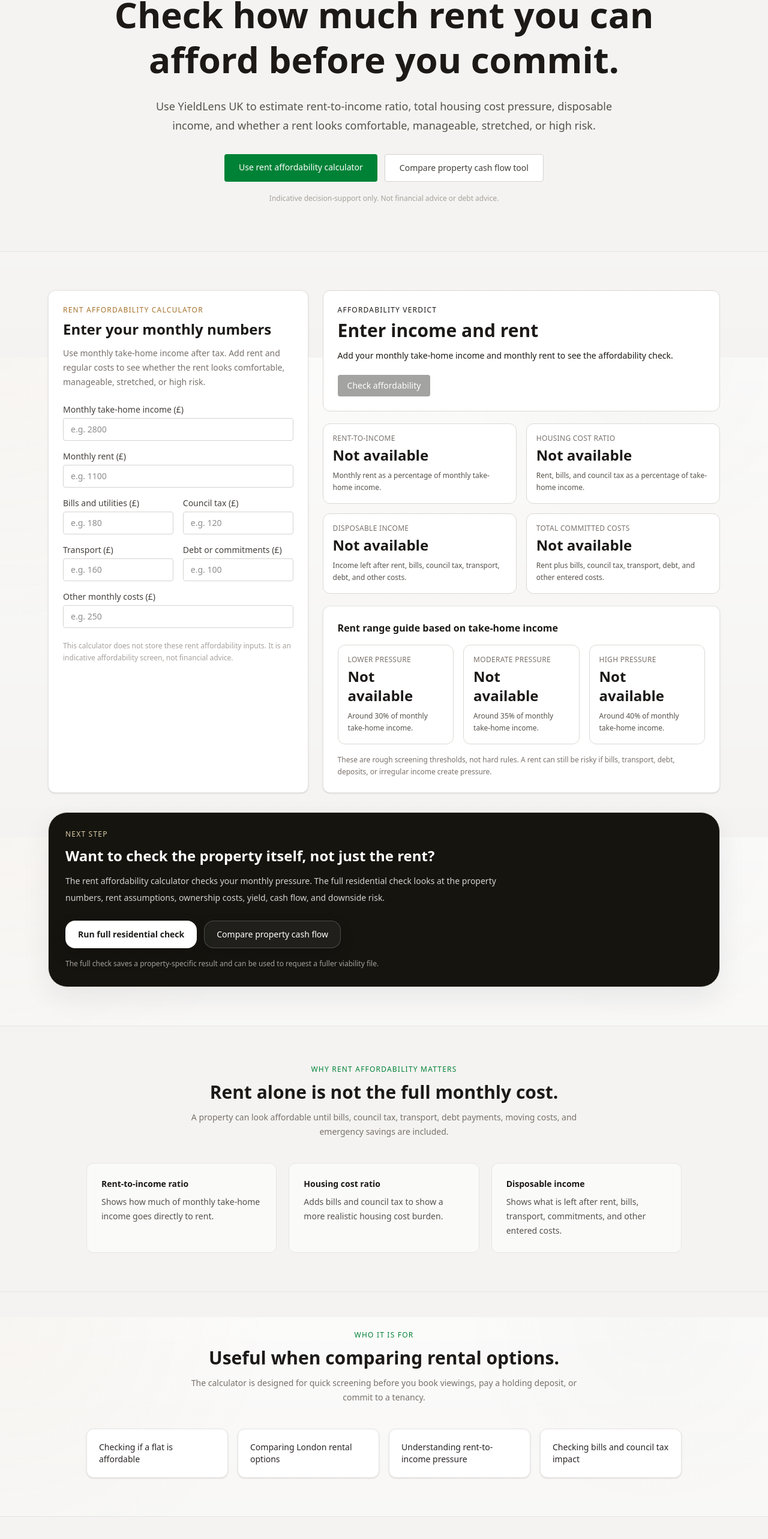
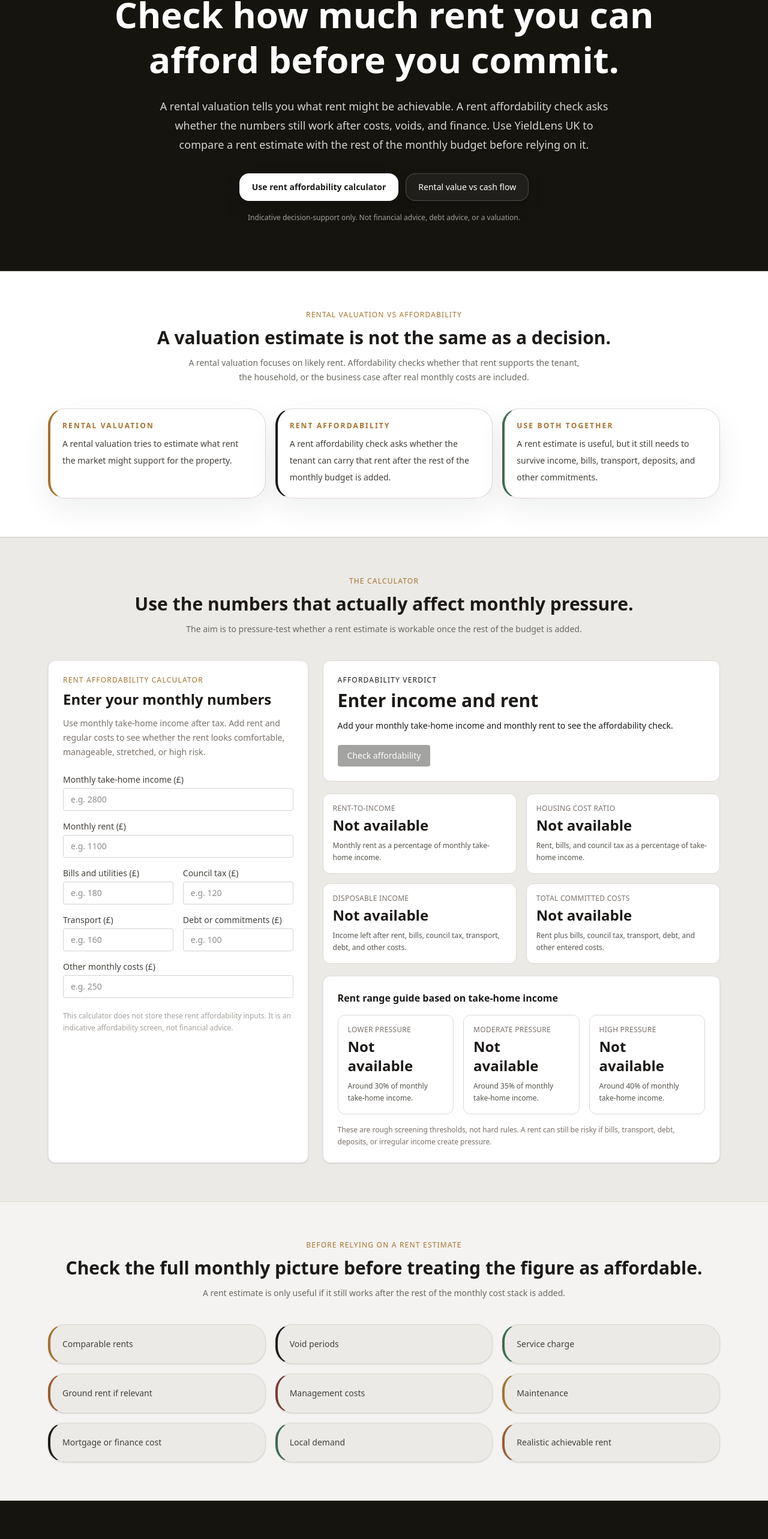
Before and after one commit to samueljcarlon/yieldlens-uk, a Next.js app: page /rent-affordability-check in a window 1280 px wide. Shown: the part 204-2770 px from the top of the page at 60% size. Built offline with nearby package versions, Linux system fonts and the light colour scheme.

Commit message:
Improve rent affordability search intent

```diff
--- a/app/rent-affordability-check/page.tsx
+++ b/app/rent-affordability-check/page.tsx
@@ -3,18 +3,25 @@
 import JsonLd from '@/components/JsonLd';
 import RentAffordabilityTool from '@/components/RentAffordabilityTool';
 import ToolConversionPanel from '@/components/ToolConversionPanel';
+import {
+  heroPrimaryCtaClass,
+  heroSecondaryCtaClass,
+  memoBandClass,
+  surfaceCardClass,
+  surfaceCardSoftClass,
+} from '@/components/yieldLensUi';
 
 export const metadata: Metadata = {
-  title: 'Rent Affordability Calculator UK | YieldLens UK',
+  title: 'Rent Affordability Check | Rental Value vs Cash Flow | YieldLens UK',
   description:
-    'Use the YieldLens UK rent affordability calculator to estimate rent-to-income ratio, housing cost pressure, disposable income, and monthly rent risk.',
+    'Compare a rental value estimate with real rent affordability. Use YieldLens UK to test rent against income, bills, council tax, transport, and commitments before relying on the number.',
   alternates: {
     canonical: '/rent-affordability-check',
   },
   openGraph: {
-    title: 'Rent Affordability Calculator UK | YieldLens UK',
+    title: 'Rent Affordability Check | Rental Value vs Cash Flow | YieldLens UK',
     description:
-      'Estimate whether monthly rent looks comfortable, manageable, stretched, or high risk using income, bills, council tax, transport, and commitments.',
+      'Check how much rent you can afford and compare the result with a rental value estimate before relying on the number.',
     url: 'https://yieldlens.co.uk/rent-affordability-check',
   },
 };
@@ -34,6 +41,11 @@
     question: 'Does the calculator include bills?',
     answer:
       'Yes. You can add estimated bills, council tax, transport, debt payments, and other monthly costs to see a more realistic picture than rent alone.',
+  },
+  {
+    question: 'Is this a rental valuation?',
+    answer:
+      'No. YieldLens UK does not provide a rental valuation. It helps compare a rent estimate with the rest of the monthly budget so you can pressure-test whether the number is workable.',
   },
   {
     question: 'Is this financial advice?',
@@ -68,7 +80,7 @@
     {
       '@type': 'ListItem',
       position: 2,
-      name: 'Rent Affordability Calculator',
+      name: 'Rent Affordability Check',
       item: 'https://yieldlens.co.uk/rent-affordability-check',
     },
   ],
@@ -76,7 +88,7 @@
 
 const useCases = [
   'Checking if a flat is affordable',
-  'Comparing London rental options',
+  'Comparing rental value with cash flow',
   'Understanding rent-to-income pressure',
   'Checking bills and council tax impact',
 ];
@@ -90,27 +102,78 @@
   'The property is manageable only if all other costs stay unusually low.',
 ];
 
+const rentalValuationPoints = [
+  {
+    title: 'Rental valuation',
+    text: 'A rental valuation tries to estimate what rent the market might support for the property.',
+  },
+  {
+    title: 'Rent affordability',
+    text: 'A rent affordability check asks whether the tenant can carry that rent after the rest of the monthly budget is added.',
+  },
+  {
+    title: 'Use both together',
+    text: 'A rent estimate is useful, but it still needs to survive income, bills, transport, deposits, and other commitments.',
+  },
+];
+
+const practicalChecks = [
+  'Comparable rents',
+  'Void periods',
+  'Service charge',
+  'Ground rent if relevant',
+  'Management costs',
+  'Maintenance',
+  'Mortgage or finance cost',
+  'Local demand',
+  'Realistic achievable rent',
+];
+
+const bridgeLinks = [
+  {
+    title: 'Rental valuation vs rent affordability',
+    text: 'Read the comparison page if you want the difference between market rent and affordability explained in one place.',
+    href: '/rental-valuation-vs-rent-affordability',
+  },
+  {
+    title: 'Property cash flow calculator',
+    text: 'Use this when you want to see whether rent still covers financing and ownership costs.',
+    href: '/property-cash-flow-calculator',
+  },
+  {
+    title: 'Commercial rent affordability calculator',
+    text: 'Use this for cafe, restaurant, salon, retail, and other business premises.',
+    href: '/commercial-rent-affordability-calculator',
+  },
+  {
+    title: 'Commercial lease viability check',
+    text: 'Use this when the real question is whether the site can carry the rent before you sign.',
+    href: '/check?mode=commercial',
+  },
+];
+
 function SectionTitle({
   eyebrow,
   title,
   description,
+  tone = 'light',
 }: {
   eyebrow: string;
   title: string;
   description?: string;
+  tone?: 'light' | 'dark';
 }) {
+  const isDark = tone === 'dark';
   return (
     <div className="text-center mb-10">
-      <p className="text-xs font-medium uppercase tracking-widest text-green-700 mb-3">
+      <p className={`text-xs font-medium uppercase tracking-widest mb-3 ${isDark ? 'text-[#DCCDA8]' : 'text-[var(--yieldlens-caution)]'}`}>
         {eyebrow}
       </p>
-
-      <h2 className="text-2xl sm:text-3xl font-bold text-stone-900 mb-3">
+      <h2 className={`text-2xl sm:text-3xl font-bold mb-3 ${isDark ? 'text-white' : 'text-stone-900'}`}>
         {title}
       </h2>
-
       {description && (
-        <p className="text-sm text-stone-500 max-w-2xl mx-auto leading-6">
+        <p className={`text-sm max-w-2xl mx-auto leading-6 ${isDark ? 'text-stone-300' : 'text-[var(--yieldlens-muted)]'}`}>
           {description}
         </p>
       )}
@@ -118,97 +181,131 @@
   );
 }
 
+function accentClass(index: number) {
+  const accents = [
+    'border-l-[var(--yieldlens-caution)]',
+    'border-l-[var(--yieldlens-primary)]',
+    'border-l-[var(--yieldlens-positive)]',
+    'border-l-[var(--yieldlens-fragile)]',
+    'border-l-[var(--yieldlens-risk)]',
+  ];
+  return accents[index % accents.length];
+}
+
 export default function RentAffordabilityCheckPage() {
   return (
-    <div>
+    <div className="bg-[var(--yieldlens-page)] text-stone-900">
       <JsonLd data={[faqStructuredData, breadcrumbStructuredData]} />
 
-      <section className="bg-[#F4F3F1] border-b border-stone-200">
+      <section className="bg-[var(--yieldlens-hero)] text-white border-b border-white/10">
         <div className="max-w-5xl mx-auto px-4 py-20 text-center">
-          <p className="text-xs font-medium uppercase tracking-widest text-green-700 mb-4">
+          <p className="text-xs font-medium uppercase tracking-widest text-[#DCCDA8] mb-4">
             Rent affordability calculator UK
           </p>
-
-          <h1 className="text-4xl sm:text-6xl font-bold text-stone-900 leading-tight mb-6">
+          <h1 className="text-4xl sm:text-6xl font-bold text-white leading-tight mb-6">
             Check how much rent you can afford before you commit.
           </h1>
-
-          <p className="text-lg text-stone-600 max-w-3xl mx-auto mb-8 leading-8">
-            Use YieldLens UK to estimate rent-to-income ratio, total housing cost
-            pressure, disposable income, and whether a rent looks comfortable,
-            manageable, stretched, or high risk.
+          <p className="text-lg text-stone-300 max-w-3xl mx-auto mb-8 leading-8">
+            A rental valuation tells you what rent might be achievable. A rent
+            affordability check asks whether the numbers still work after costs,
+            voids, and finance. Use YieldLens UK to compare a rent estimate with
+            the rest of the monthly budget before relying on it.
           </p>
 
           <div className="flex flex-col sm:flex-row gap-3 justify-center">
-            <a
-              href="#calculator"
-              className="bg-green-700 text-white px-6 py-3 rounded font-medium hover:bg-green-800 transition-colors text-sm"
-            >
+            <Link href="#calculator" className={heroPrimaryCtaClass}>
               Use rent affordability calculator
-            </a>
-
-            <Link
-              href="/property-cash-flow-calculator"
-              className="bg-white text-stone-700 border border-stone-300 px-6 py-3 rounded font-medium hover:border-stone-400 transition-colors text-sm"
-            >
-              Compare property cash flow tool
+            </Link>
+            <Link href="/rental-valuation-vs-rent-affordability" className={heroSecondaryCtaClass}>
+              Rental value vs cash flow
             </Link>
           </div>
 
           <p className="text-xs text-stone-400 mt-5">
-            Indicative decision-support only. Not financial advice or debt advice.
+            Indicative decision-support only. Not financial advice, debt advice, or a valuation.
           </p>
         </div>
       </section>
 
-      <section id="calculator" className="max-w-6xl mx-auto px-4 py-16">
-        <RentAffordabilityTool />
-
-        <div className="mt-8">
-          <ToolConversionPanel
-            sourceTool="rent_affordability"
-            title="Want to check the property itself, not just the rent?"
-            description="The rent affordability calculator checks your monthly pressure. The full residential check looks at the property numbers, rent assumptions, ownership costs, yield, cash flow, and downside risk."
-            primaryLabel="Run full residential check"
-            primaryHref="/check?mode=residential"
-            secondaryLabel="Compare property cash flow"
-            secondaryHref="/property-cash-flow-calculator"
+      <section className="bg-white border-y border-[var(--yieldlens-border)]">
+        <div className="max-w-6xl mx-auto px-4 py-16">
+          <SectionTitle
+            eyebrow="Rental valuation vs affordability"
+            title="A valuation estimate is not the same as a decision."
+            description="A rental valuation focuses on likely rent. Affordability checks whether that rent supports the tenant, the household, or the business case after real monthly costs are included."
           />
+          <div className="grid grid-cols-1 md:grid-cols-3 gap-4">
+            {rentalValuationPoints.map((item, index) => (
+              <div
+                key={item.title}
+                className={`${surfaceCardClass} border-l-4 ${accentClass(index)} p-5`}
+              >
+                <p className="text-xs uppercase tracking-[0.18em] text-[var(--yieldlens-caution)] font-semibold mb-2">
+                  {item.title}
+                </p>
+                <p className="text-sm text-stone-700 leading-7">{item.text}</p>
+              </div>
+            ))}
+          </div>
         </div>
       </section>
 
-      <section className="bg-[#F4F3F1] border-y border-stone-200">
-        <div className="max-w-5xl mx-auto px-4 py-16">
+      <section className="bg-[var(--yieldlens-panel)] border-y border-[var(--yieldlens-border)]">
+        <div className="max-w-6xl mx-auto px-4 py-16">
+          <SectionTitle
+            eyebrow="The calculator"
+            title="Use the numbers that actually affect monthly pressure."
+            description="The aim is to pressure-test whether a rent estimate is workable once the rest of the budget is added."
+          />
+
+          <RentAffordabilityTool />
+        </div>
+      </section>
+
+      <section className="max-w-6xl mx-auto px-4 py-16">
+        <SectionTitle
+          eyebrow="Before relying on a rent estimate"
+          title="Check the full monthly picture before treating the figure as affordable."
+          description="A rent estimate is only useful if it still works after the rest of the monthly cost stack is added."
+        />
+
+        <div className="grid grid-cols-1 md:grid-cols-3 gap-4">
+          {practicalChecks.map((item, index) => (
+            <div
+              key={item}
+              className={`${surfaceCardSoftClass} border-l-4 ${accentClass(index)} p-5 text-sm text-stone-700 leading-6`}
+            >
+              {item}
+            </div>
+          ))}
+        </div>
+      </section>
+
+      <section className="bg-[var(--yieldlens-hero)] text-white border-y border-white/10">
+        <div className="max-w-6xl mx-auto px-4 py-16">
           <SectionTitle
             eyebrow="Why rent affordability matters"
             title="Rent alone is not the full monthly cost."
             description="A property can look affordable until bills, council tax, transport, debt payments, moving costs, and emergency savings are included."
+            tone="dark"
           />
 
           <div className="grid grid-cols-1 lg:grid-cols-3 gap-5">
-            <div className="bg-stone-50 border border-stone-200 rounded-xl p-6">
-              <p className="text-sm font-semibold text-stone-900 mb-2">
-                Rent-to-income ratio
-              </p>
-              <p className="text-sm text-stone-600 leading-6">
+            <div className="rounded-2xl border border-white/10 bg-white/5 p-6">
+              <p className="text-sm font-semibold text-white mb-2">Rent-to-income ratio</p>
+              <p className="text-sm text-stone-300 leading-6">
                 Shows how much of monthly take-home income goes directly to rent.
               </p>
             </div>
-
-            <div className="bg-stone-50 border border-stone-200 rounded-xl p-6">
-              <p className="text-sm font-semibold text-stone-900 mb-2">
-                Housing cost ratio
-              </p>
-              <p className="text-sm text-stone-600 leading-6">
+            <div className="rounded-2xl border border-white/10 bg-white/5 p-6">
+              <p className="text-sm font-semibold text-white mb-2">Housing cost ratio</p>
+              <p className="text-sm text-stone-300 leading-6">
                 Adds bills and council tax to show a more realistic housing cost burden.
               </p>
             </div>
-
-            <div className="bg-stone-50 border border-stone-200 rounded-xl p-6">
-              <p className="text-sm font-semibold text-stone-900 mb-2">
-                Disposable income
-              </p>
-              <p className="text-sm text-stone-600 leading-6">
+            <div className="rounded-2xl border border-white/10 bg-white/5 p-6">
+              <p className="text-sm font-semibold text-white mb-2">Disposable income</p>
+              <p className="text-sm text-stone-300 leading-6">
                 Shows what is left after rent, bills, transport, commitments, and other entered costs.
               </p>
             </div>
@@ -216,7 +313,7 @@
         </div>
       </section>
 
-      <section className="max-w-5xl mx-auto px-4 py-16">
+      <section className="max-w-6xl mx-auto px-4 py-16">
         <SectionTitle
           eyebrow="Who it is for"
           title="Useful when comparing rental options."
@@ -224,10 +321,10 @@
         />
 
         <div className="grid grid-cols-1 sm:grid-cols-2 lg:grid-cols-4 gap-4">
-          {useCases.map((item) => (
+          {useCases.map((item, index) => (
             <div
               key={item}
-              className="bg-white border border-stone-200 rounded-xl p-5 text-sm font-medium text-stone-800 shadow-sm"
+              className={`${surfaceCardClass} border-l-4 ${accentClass(index)} p-5 text-sm font-medium text-stone-800 shadow-sm`}
             >
               {item}
             </div>
@@ -235,18 +332,18 @@
         </div>
       </section>
 
-      <section className="bg-[#F4F3F1] border-y border-stone-200">
-        <div className="max-w-5xl mx-auto px-4 py-16">
+      <section className="bg-white border-y border-[var(--yieldlens-border)]">
+        <div className="max-w-6xl mx-auto px-4 py-16">
           <SectionTitle
             eyebrow="Risk flags"
             title="Common affordability problems the calculator can expose."
           />
 
           <div className="grid grid-cols-1 md:grid-cols-2 gap-4">
-            {riskItems.map((item) => (
+            {riskItems.map((item, index) => (
               <div
                 key={item}
-                className="bg-stone-50 border border-stone-200 rounded-xl p-5 text-sm text-stone-700"
+                className={`${surfaceCardSoftClass} border-l-4 ${accentClass(index)} p-5 text-sm text-stone-700 leading-7`}
               >
                 {item}
               </div>
@@ -255,29 +352,73 @@
         </div>
       </section>
 
-      <section className="max-w-5xl mx-auto px-4 py-16">
-        <SectionTitle
-          eyebrow="FAQ"
-          title="Rent affordability calculator questions"
-        />
+      <section className="bg-[var(--yieldlens-panel)] border-y border-[var(--yieldlens-border)]">
+        <div className="max-w-6xl mx-auto px-4 py-16">
+          <SectionTitle
+            eyebrow="Commercial bridge"
+            title="For commercial units, use the commercial tools."
+            description="Residential affordability is only one part of the picture. Commercial users should use the commercial rent affordability calculator or run the commercial lease viability check."
+          />
+
+          <div className="grid grid-cols-1 md:grid-cols-2 gap-4">
+            {bridgeLinks.map((item, index) => (
+              <Link
+                key={item.title}
+                href={item.href}
+                className={`${surfaceCardClass} border-l-4 ${accentClass(index)} p-5 transition-all hover:-translate-y-0.5`}
+              >
+                <p className="text-sm font-semibold text-stone-900 mb-2">{item.title}</p>
+                <p className="text-sm text-[var(--yieldlens-muted)] leading-6">{item.text}</p>
+              </Link>
+            ))}
+          </div>
+        </div>
+      </section>
+
+      <section className="max-w-6xl mx-auto px-4 py-16">
+        <SectionTitle eyebrow="FAQ" title="Rent affordability calculator questions" />
 
         <div className="space-y-4">
-          {faqs.map((faq) => (
+          {faqs.map((faq, index) => (
             <div
               key={faq.question}
-              className="bg-white border border-stone-200 rounded-xl p-5 shadow-sm"
+              className={`${surfaceCardSoftClass} border-l-4 ${accentClass(index)} p-5`}
             >
               <h3 className="font-semibold text-stone-900 mb-2">
                 {faq.question}
               </h3>
-
-              <p className="text-sm text-stone-600 leading-6">
+              <p className="text-sm text-[var(--yieldlens-muted)] leading-6">
                 {faq.answer}
               </p>
             </div>
           ))}
         </div>
       </section>
+
+      <section className={`${memoBandClass} mx-4 sm:mx-6 lg:mx-auto lg:max-w-4xl my-14`}>
+        <div className="px-4 sm:px-6 lg:px-8 py-14 text-center">
+          <p className="text-xs uppercase tracking-widest text-[#DCCDA8] font-medium mb-3">
+            Next step
+          </p>
+          <h2 className="text-3xl font-bold text-white mb-4">
+            Run the free check before you rely on a rent number.
+          </h2>
+          <p className="text-sm text-stone-300 leading-7 max-w-2xl mx-auto mb-8">
+            If you already have a rent estimate, use the calculator to see whether
+            it still works after the rest of the monthly budget is added. For
+            commercial units, the commercial rent affordability calculator and the
+            commercial lease viability check are the better fit.
+          </p>
+          <div className="flex flex-col sm:flex-row gap-3 justify-center">
+            <Link href="/check?mode=residential" className={heroPrimaryCtaClass}>
+              Run rent affordability check
+            </Link>
+            <Link href="/commercial-rent-affordability-calculator" className={heroSecondaryCtaClass}>
+              Commercial rent affordability
+            </Link>
+          </div>
+        </div>
+      </section>
     </div>
   );
 }
```
